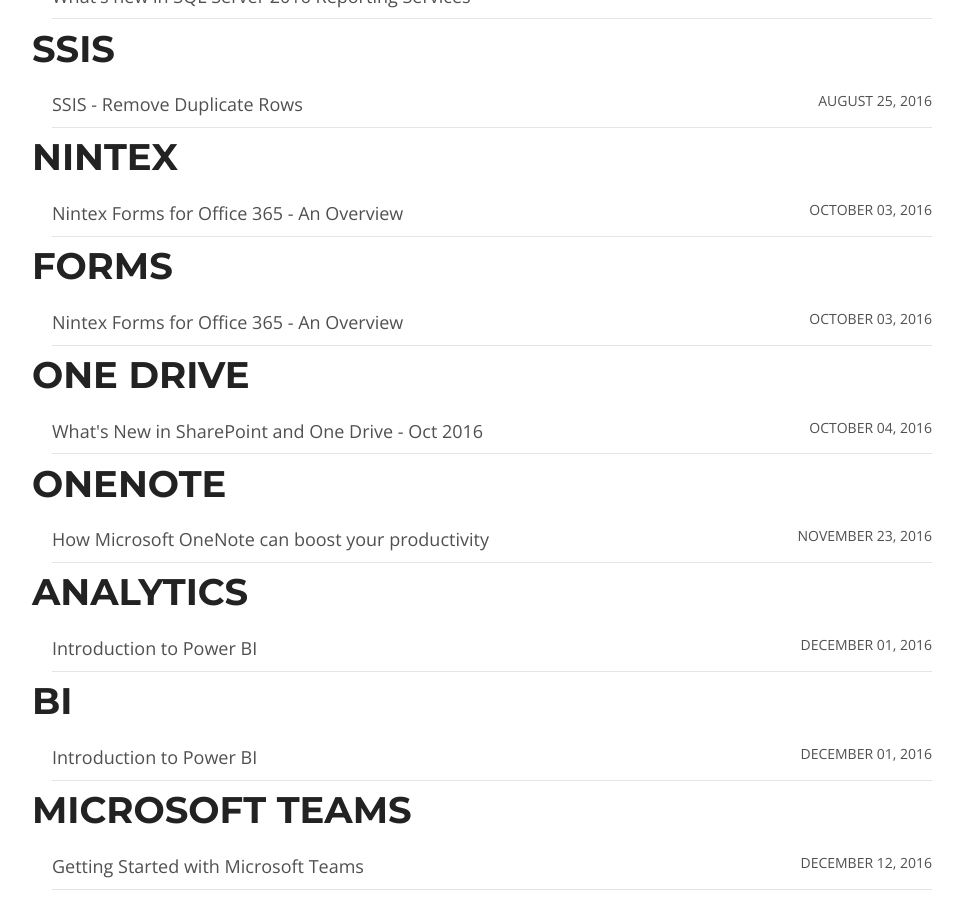
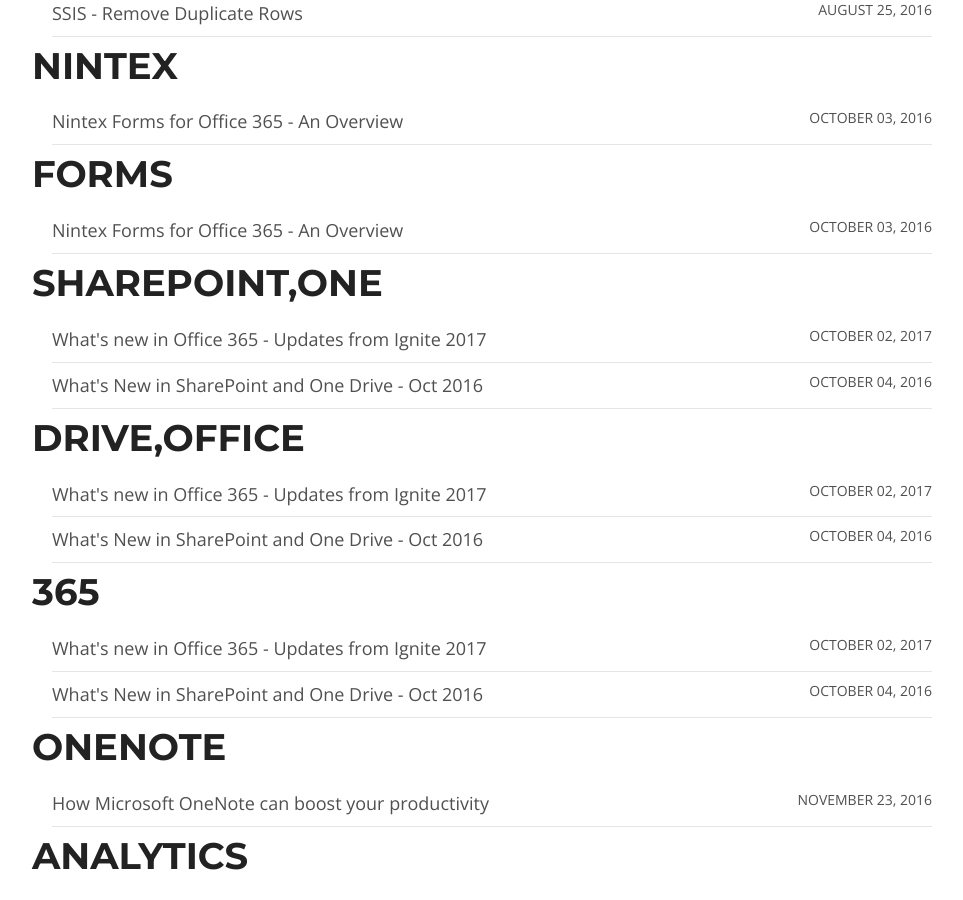
Before and after one commit to ldsouza/ldsouza.github.io, a Jekyll site: the page built from tags.html, in a window 1280 px wide and 900 px high, scrolled down 3190 px. Shown: the whole window, without its empty margins (158-1121 px from the left). Built offline with Jekyll 4.4.1, drawn with Linux system fonts in a browser that asks for light colours; nearby versions of some CDN libraries; library files that are not in the unit come from our copies; some of the changed text lies outside the part shown.

Commit message:
Update 2016-10-04-what-s-new-in-sharepoint-and-one-drive-oct-2016.md

```diff
--- a/_posts/2016-10-04-what-s-new-in-sharepoint-and-one-drive-oct-2016.md
+++ b/_posts/2016-10-04-what-s-new-in-sharepoint-and-one-drive-oct-2016.md
@@ -5,11 +5,8 @@
 featured: false
 comments: true
 title: What's New in SharePoint and One Drive - Oct 2016
-tags:
-- SharePoint
-- One Drive
-- Office 365
-category: SharePoint
+tags: 'SharePoint,One Drive,Office 365'
+category: OFFICE 365
 ---
 In this post, I will summarize the vision and roadmap of SharePoint and One Drive announced at Microsoft Ignite 2016. Learn how Microsoft is reinventing content collaboration.
 <br>
```
